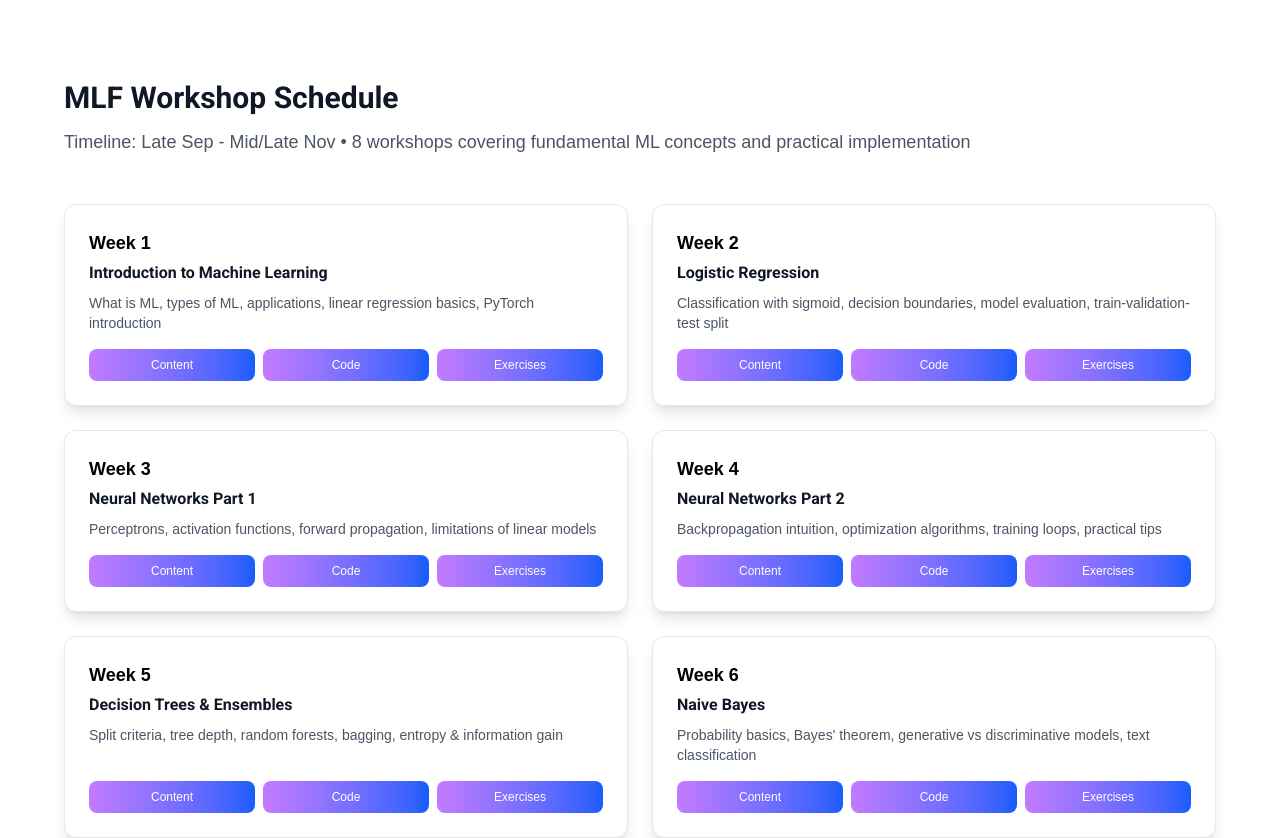
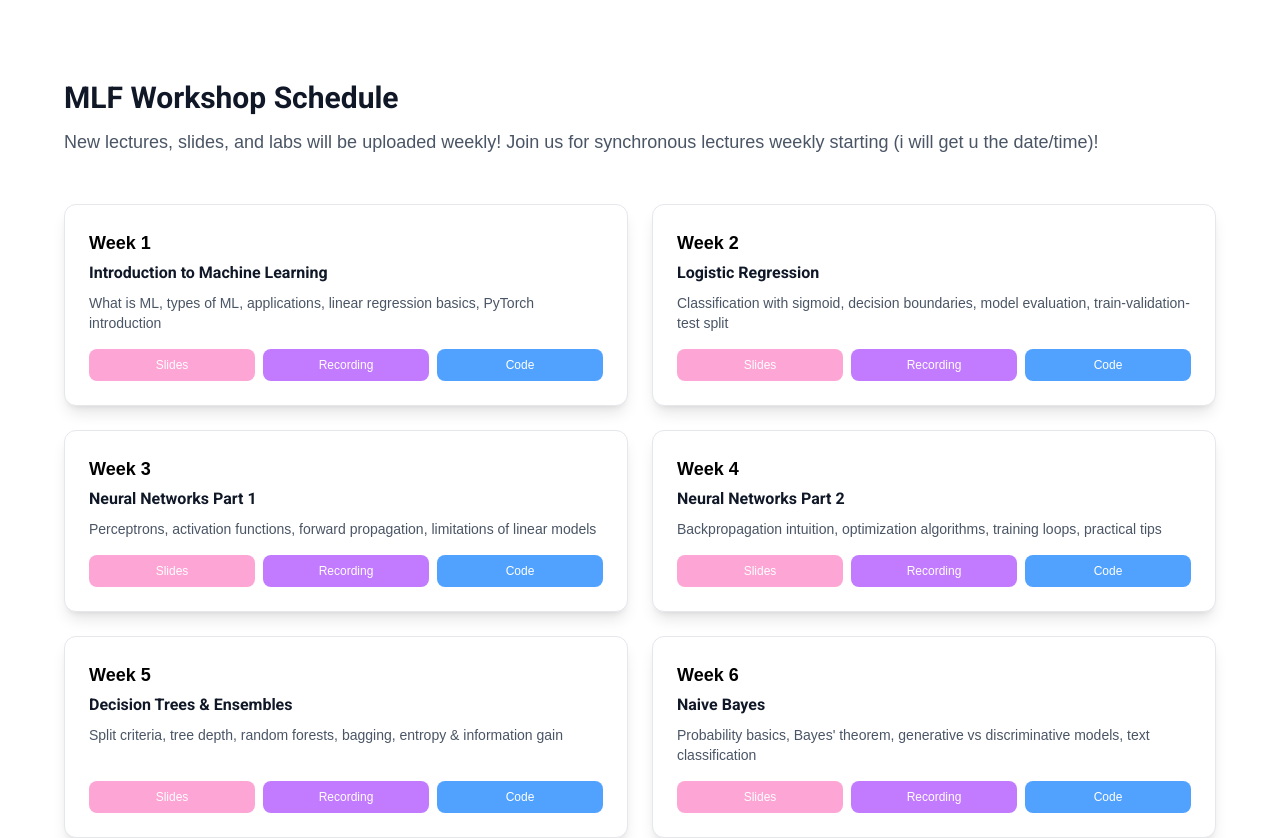
Before and after one commit to UTMIST/UTMIST, a Next.js app in the folder client/: page /ml-fundamentals in a window 1280 px wide. Shown: the part 800-1638 px from the top of the page. Built offline with nearby package versions, Linux system fonts and the light colour scheme.

Commit message:
style: changed weekly schedule buttons to 'sliddes', 'recording', and 'code' and made the buttons a pastel colour. Also changed the subtitle under the MLF Workshop schedule

```diff
--- a/client/src/app/ml-fundamentals/page.tsx
+++ b/client/src/app/ml-fundamentals/page.tsx
@@ -572,7 +572,7 @@ export default function MachineLearningFundamentals() {
         <div className="text-left mb-12 mt-8 sm:mt-0">
           <h2 className="text-3xl font-bold text-gray-900 mb-3">MLF Workshop Schedule</h2>
           <p className="text-lg text-gray-600">
-            Timeline: Late Sep - Mid/Late Nov • 8 workshops covering fundamental ML concepts and practical implementation
+            New lectures, slides, and labs will be uploaded weekly! Join us for synchronous lectures weekly starting (i will get u the date/time)!
           </p>
         </div>
 
@@ -590,21 +590,21 @@ export default function MachineLearningFundamentals() {
               <div className="flex gap-2 mt-4">
                 <button
                   onClick={() => openModal(week.weekNumber, 'theory')}
-                  className="flex-1 bg-gradient-to-r from-purple-400 to-blue-600 text-white text-xs py-2 px-3 rounded-lg font-medium hover:from-purple-500 hover:to-blue-700 transition-colors"
+                  className="flex-1 bg-pink-300 text-white text-xs py-2 px-3 rounded-lg font-medium hover:bg-pink-400 transition-colors"
                 >
-                  Content
+                  Slides
                 </button>
                 <button
                   onClick={() => openModal(week.weekNumber, 'pytorch')}
-                  className="flex-1 bg-gradient-to-r from-purple-400 to-blue-600 text-white text-xs py-2 px-3 rounded-lg font-medium hover:from-purple-500 hover:to-blue-700 transition-colors"
+                  className="flex-1 bg-purple-400 text-white text-xs py-2 px-3 rounded-lg font-medium hover:bg-purple-500 transition-colors"
                 >
-                  Code
+                  Recording
                 </button>
                 <button
                   onClick={() => openModal(week.weekNumber, 'exercise')}
-                  className="flex-1 bg-gradient-to-r from-purple-400 to-blue-600 text-white text-xs py-2 px-3 rounded-lg font-medium hover:from-purple-500 hover:to-blue-700 transition-colors"
+                  className="flex-1 bg-blue-400 text-white text-xs py-2 px-3 rounded-lg font-medium hover:bg-blue-500 transition-colors"
                 >
-                  Exercises
+                  Code
                 </button>
               </div>
             </div>
```
